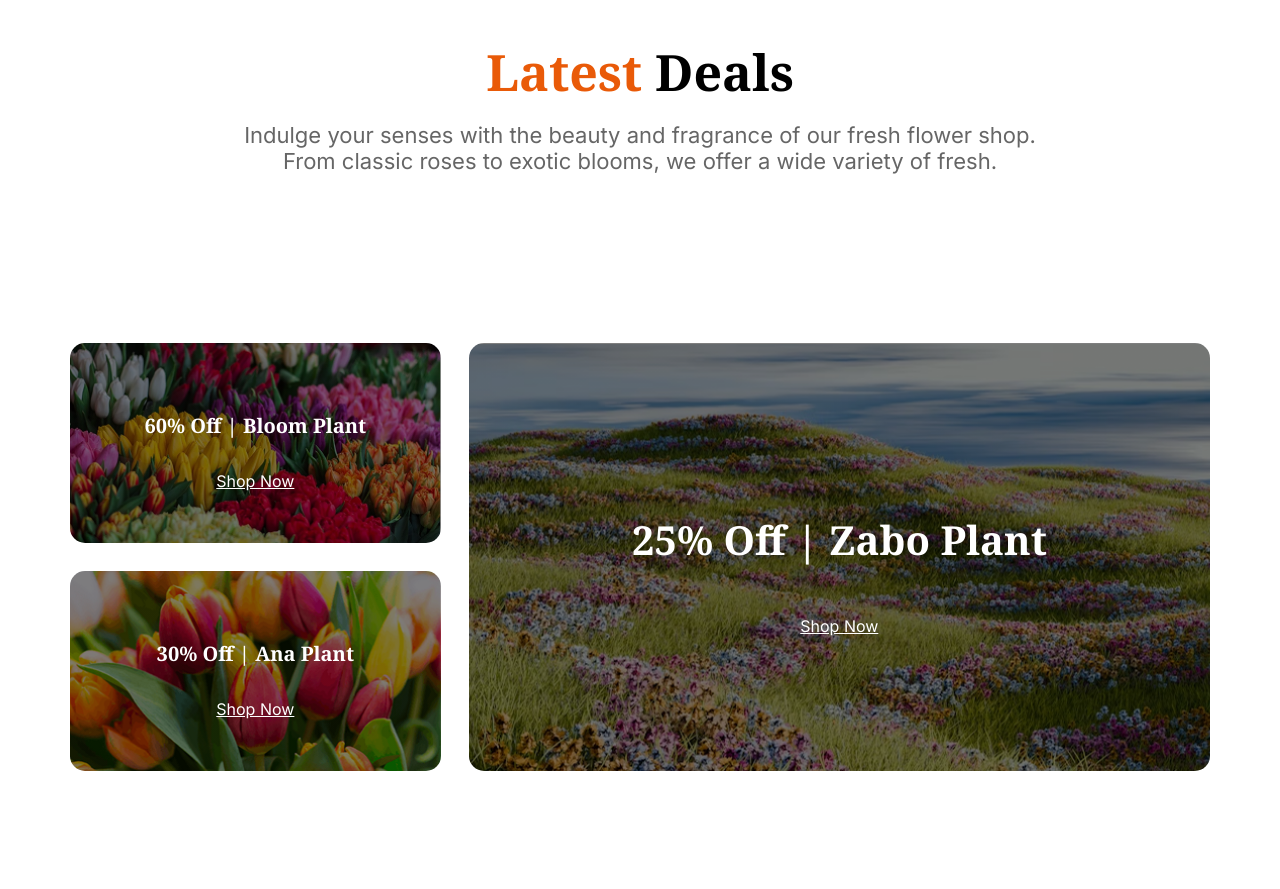
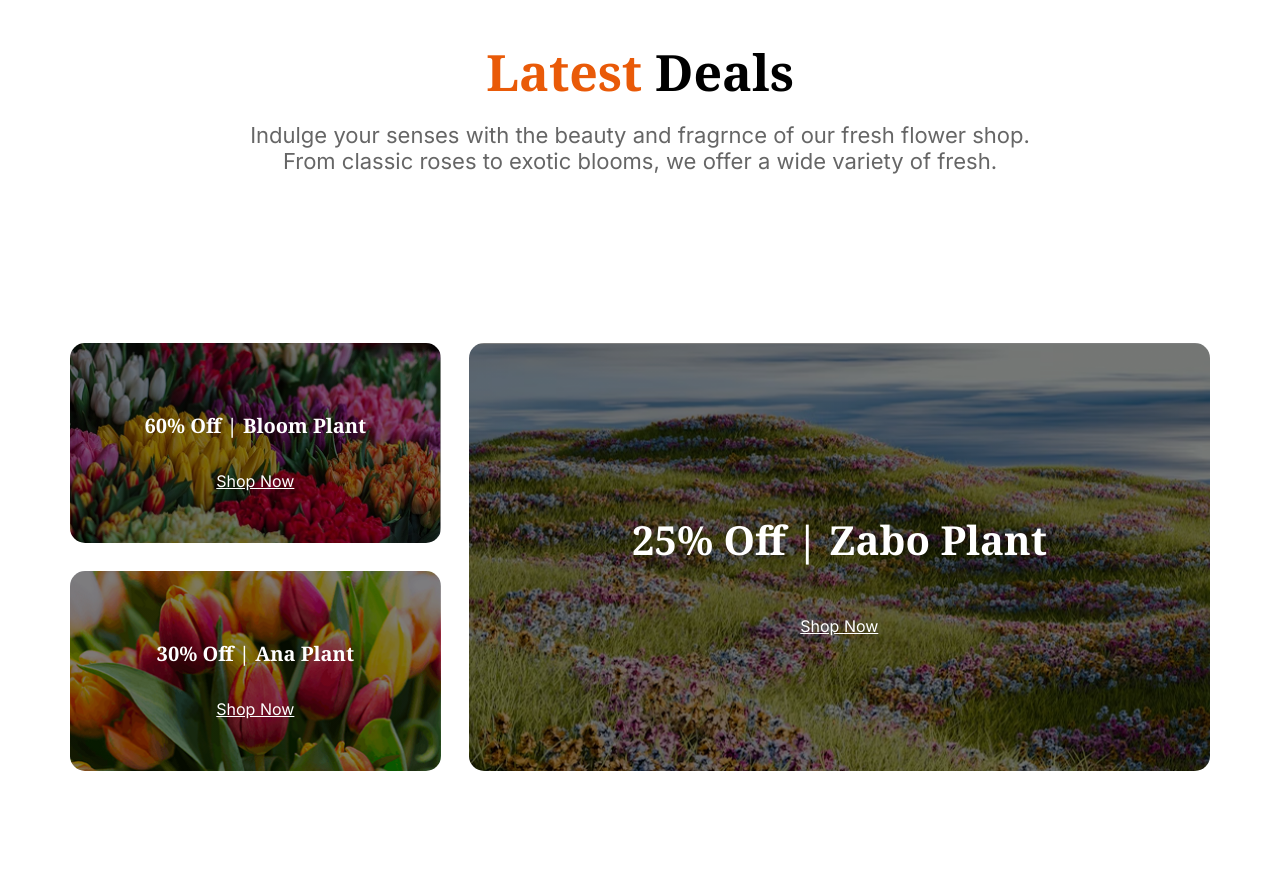
Before and after one commit to fariqul001/first_responsive_website, a plain HTML site: page index.html in a window 1280 px wide. Shown: the part 2880-3769 px from the top of the page. Drawn offline with Linux system fonts and the light colour scheme.

Commit message:
responsive added

```diff
--- a/index.html
+++ b/index.html
@@ -40,12 +40,14 @@
                         exotic blooms, we offer a wide variety of fresh flowers that are perfect for any occasion. </p>
                 </div>
 
+
             </div>
             <div class="hb2">
                 <img src="images/hero-flower.png" alt="">
             </div>
         </div>
     </header>
+
 
     <section class="container">
         <div class="main1 ">
@@ -195,7 +197,7 @@
                 <p class="fontnoto"><span class="fontred">Latest</span> Deals</p>
             </div>
             <div class="main1body2 fontinter restext" >
-                <p>Indulge your senses with the beauty and fragrance of our fresh flower shop. From classic roses to exotic blooms, we offer a wide variety of fresh.</p>
+                <p>Indulge your senses with the beauty and fragrnce of our fresh flower shop. From classic roses to exotic blooms, we offer a wide variety of fresh.</p>
             </div>
 
         </div>
```
